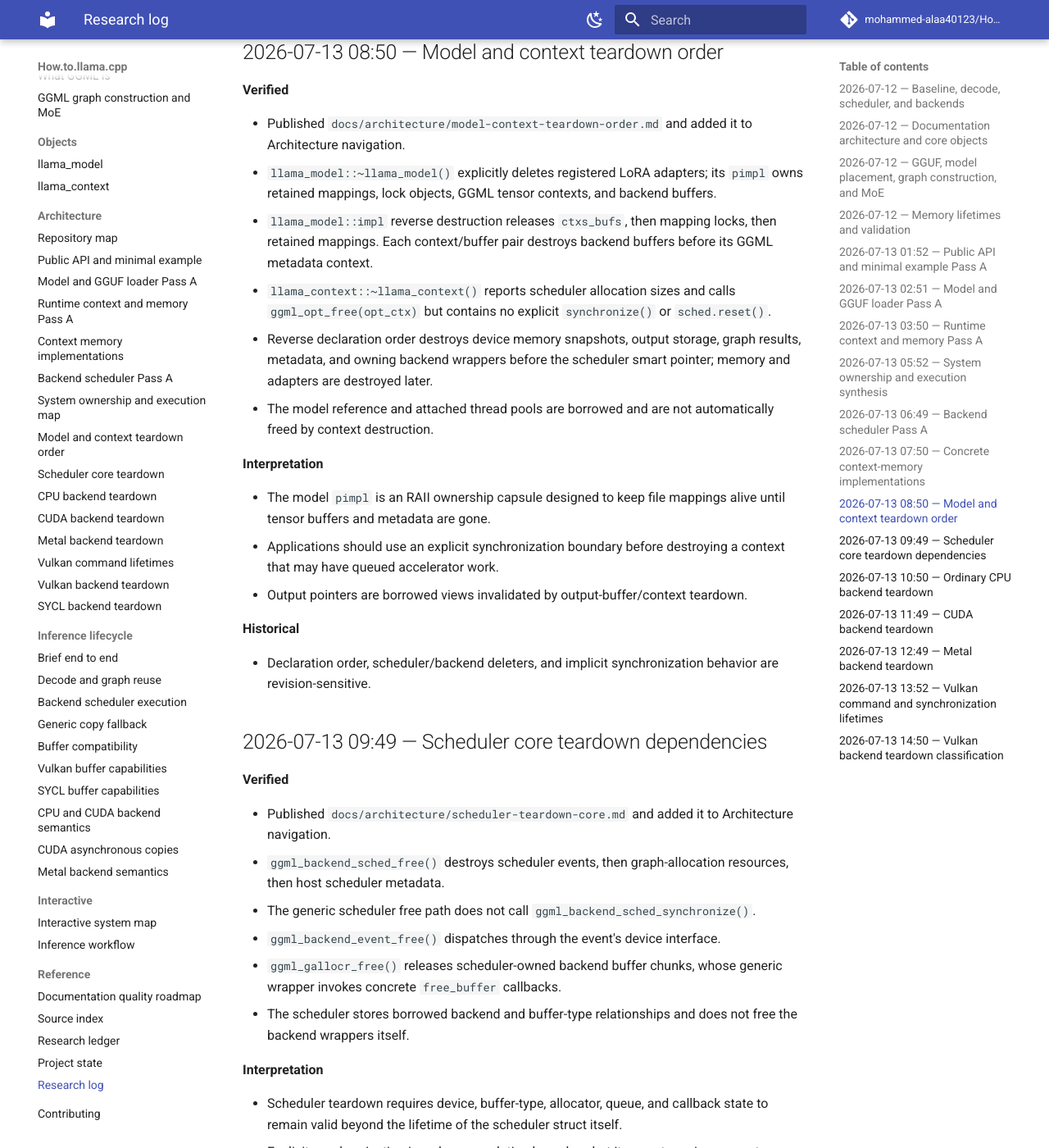
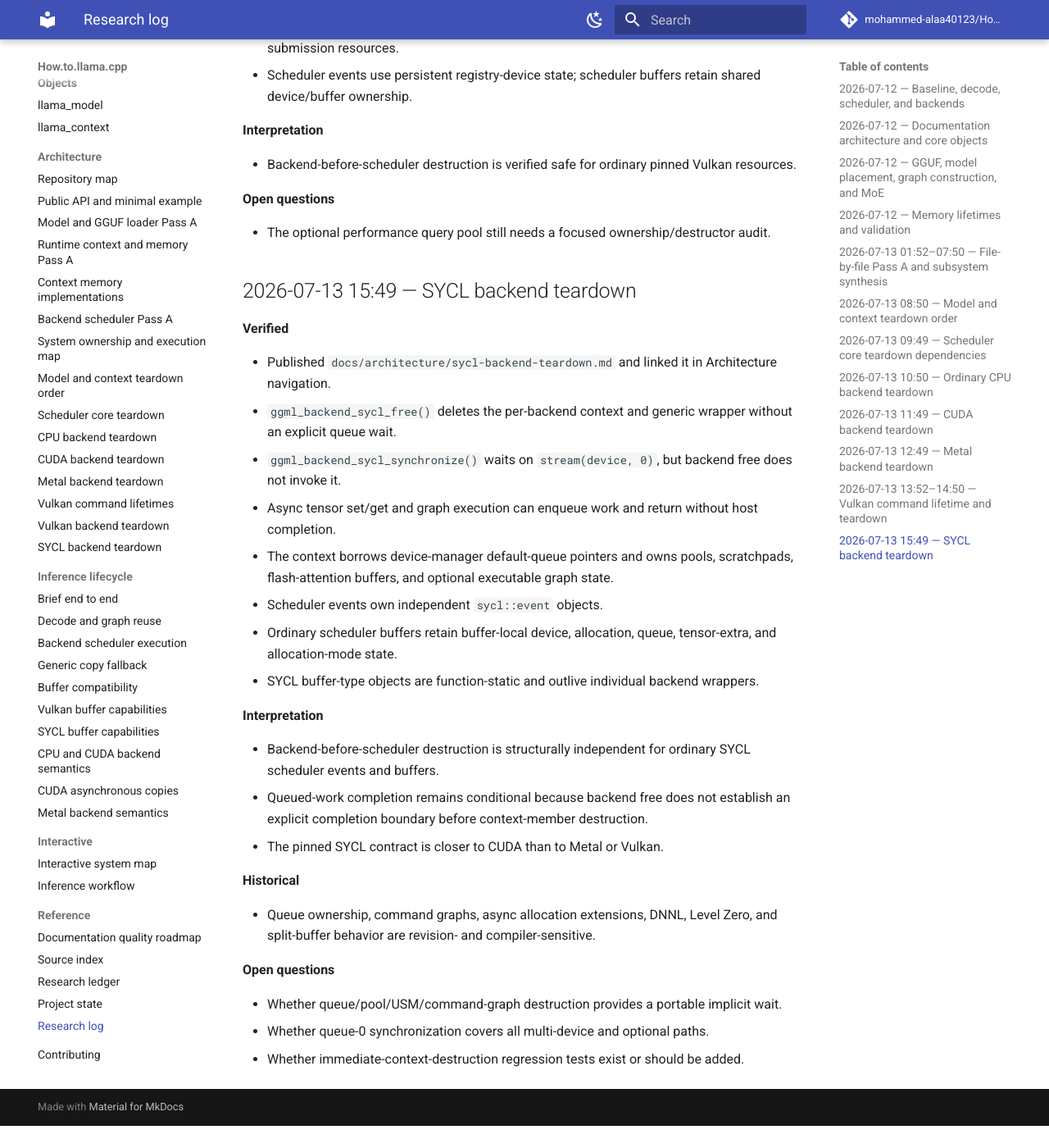
Before and after one commit to mohammed-alaa40123/How.to.llama.cpp, an MkDocs documentation site: the page built from docs/reference/research-log.md, in a window 1280 px wide and 1400 px high, scrolled down 4217 px. Shown: the whole window at 82% size. Built offline with MkDocs 1.6.1 and Material for MkDocs 9.7.7, drawn with Linux system fonts in a browser that asks for light colours; comment, search, counter and statistics services are not loaded; after the commit the page ends 5590 px from its top, so only the background shows below that; some of the changed text lies outside the part shown.

Commit message:
docs: log SYCL teardown findings

```diff
--- a/docs/reference/research-log.md
+++ b/docs/reference/research-log.md
@@ -15,7 +15,7 @@ This is the concise chronological ledger. Detailed notes live under `logs/resear
 **Interpretation**
 
 - Reuse preserves compatible topology/allocation, not token values or outputs.
-- CPU_Mapped addressability does not prove physical residency.
+- CPU-mapped addressability does not prove physical residency.
 
 ## 2026-07-12 — Documentation architecture and core objects
 
@@ -24,16 +24,15 @@ This is the concise chronological ledger. Detailed notes live under `logs/resear
 - Added the documentation-quality roadmap and six-tab foundations explorer.
 - Published canonical `llama_context` and `llama_model` pages and linked their explorer entries.
 - The context stores a non-owning model reference while owning mutable runtime state, scheduler resources, outputs, and memory modules.
-- `llama_model` owns architecture/vocabulary state, persistent tensors, buffers, and retained mappings and dispatches architecture-specific graph construction.
+- `llama_model` owns architecture/vocabulary state, persistent tensors, buffers, retained mappings, and architecture-specific graph dispatch.
 
 ## 2026-07-12 — GGUF, model placement, graph construction, and MoE
 
 **Verified**
 
 - Published canonical GGUF anatomy and model tensor-placement chapters.
-- The loader computes absolute source offsets from the GGUF data-region offset plus tensor descriptor offset and validates bounds.
+- GGUF stores tensors and metadata, not an executable graph; architecture code rebuilds GGML operations over loaded tensors.
 - Population paths include mapped alias, mapped copy/upload, direct read, asynchronous staging, and synchronous fallback.
-- GGUF stores tensors and metadata, not an executable graph; architecture code rebuilds GGML operations over loaded tensors.
 
 **Interpretation**
 
@@ -44,193 +43,124 @@ This is the concise chronological ledger. Detailed notes live under `logs/resear
 
 **Verified**
 
-- Published the memory-lifetime atlas and interactive owner/backing/validity/synchronization/release overlay.
+- Published the memory-lifetime atlas and interactive ownership overlay.
 - Mapping, allocation, residency, validity, command completion, and ownership are distinct states.
-- Added static validation for local interactive routes and Markdown anchors, fixture tests, and Documentation CI integration.
+- Added static validation for interactive routes and Markdown anchors, fixture tests, and Documentation CI integration.
 
-## 2026-07-13 01:52 — Public API and minimal example Pass A
+## 2026-07-13 01:52–07:50 — File-by-file Pass A and subsystem synthesis
 
 **Verified**
 
-- Published `docs/architecture/public-api-minimal-example.md`.
-- Mapped the public API, minimal example, facade, model, and context entry points.
-- Documented construction, ownership, batch views, synchronization assumptions, errors, and teardown.
-
-## 2026-07-13 02:51 — Model and GGUF loader Pass A
-
-**Verified**
-
-- Published `docs/architecture/model-gguf-loader-pass-a.md`.
-- GGUF parsing uses `no_alloc=true`; split descriptors are merged before destination allocation.
-- Buffer selection depends on expected operations and backend support.
-- Cancellation is distinct from exception unwinding.
+- Published Pass A pages for the public API/minimal example, model/GGUF loader, runtime context/memory, backend scheduler, and concrete context-memory implementations.
+- Published the cross-subsystem ownership and execution map.
+- The pinned tree contains ordinary KV, iSWA, DSA, DSV4, recurrent, hybrid, and hybrid-iSWA persistent memory implementations.
+- Scheduler copy allocation, current-generation validity, and previous-consumer completion are separate states.
 
 **Interpretation**
 
-- The loader is a transactional bridge from temporary parse/I/O state into persistent model-owned storage.
-
-## 2026-07-13 03:50 — Runtime context and memory Pass A
-
-**Verified**
-
-- Published `docs/architecture/runtime-context-memory-pass-a.md`.
-- `llama_context` references the model and owns runtime backends, scheduler state, persistent memory, output buffers, graph-result caches, and the reusable batch allocator.
-- `llama_memory_i` defines persistent memory behavior; `llama_memory_context_i` carries temporary ubatch state and `apply()` is the mutation boundary.
-- Pending KV shifts/copies may be backend memory-update graphs and require synchronization before conflicting reuse or host state I/O.
-
-**Interpretation**
-
+- The loader is a transactional publisher, `llama_context` is a mutable session around a borrowed model, and the scheduler is an execution planner.
 - A per-batch memory context behaves like a transaction plan.
-- Context memory is polymorphic, not one universal KV ring.
-
-## 2026-07-13 05:52 — System ownership and execution synthesis
-
-**Verified**
-
-- Published `docs/architecture/system-ownership-and-execution-map.md`.
-- The synthesis connects loader publication, persistent model storage, context runtime state, memory, graph construction, scheduler copies, execution, output visibility, and teardown.
-- Ownership, addressability, residency, allocation, validity, and queued completion are distinct.
-
-**Interpretation**
-
-- `llama_model_loader` is a transactional publisher, `llama_context` is a mutable session around a borrowed model, and the scheduler is an execution planner.
-
-## 2026-07-13 06:49 — Backend scheduler Pass A
-
-**Verified**
-
-- Published `docs/architecture/backend-scheduler-pass-a.md`.
-- Inventoried assignment, splits, dependency copies, allocation, execution, synchronization, reset, and teardown.
-- Scheduler copy allocation, current-generation validity, and previous-consumer completion are separate states.
-- User inputs receive stricter lifetime handling; internal copies use async support or synchronized fallback.
-
-**Interpretation**
-
-- A scheduler copy is valid only for a particular source-value generation and copy slot.
-- Events are reuse fences, not merely profiling markers.
-
-## 2026-07-13 07:50 — Concrete context-memory implementations
-
-**Verified**
-
-- Published `docs/architecture/context-memory-implementations.md`.
-- The pinned tree contains seven persistent implementations: ordinary KV, iSWA, DSA, DSV4, recurrent, hybrid, and hybrid-iSWA.
-- Architecture predicates and no-memory branches are mapped exactly.
-- DSV4 combines raw iSWA state, compressed K-only stores, and persistent compressor state.
-
-**Interpretation**
-
-- `create_memory()` acts as an architecture-to-state-machine compiler.
-- “KV cache size” is not a universal metric for recurrent, hybrid, or compressed memory.
 
 ## 2026-07-13 08:50 — Model and context teardown order
 
 **Verified**
 
-- Published `docs/architecture/model-context-teardown-order.md` and added it to Architecture navigation.
-- `llama_model::~llama_model()` explicitly deletes registered LoRA adapters; its `pimpl` owns retained mappings, lock objects, GGML tensor contexts, and backend buffers.
-- `llama_model::impl` reverse destruction releases `ctxs_bufs`, then mapping locks, then retained mappings. Each context/buffer pair destroys backend buffers before its GGML metadata context.
-- `llama_context::~llama_context()` reports scheduler allocation sizes and calls `ggml_opt_free(opt_ctx)` but contains no explicit `synchronize()` or `sched.reset()`.
-- Reverse declaration order destroys device memory snapshots, output storage, graph results, metadata, and owning backend wrappers before the scheduler smart pointer; memory and adapters are destroyed later.
-- The model reference and attached thread pools are borrowed and are not automatically freed by context destruction.
+- Published `docs/architecture/model-context-teardown-order.md`.
+- `llama_model` retains mappings until tensor buffers and metadata are released.
+- `llama_context` reverse destruction releases owning backend wrappers before the scheduler smart pointer.
+- The context destructor contains no universal explicit synchronization call.
 
 **Interpretation**
 
-- The model `pimpl` is an RAII ownership capsule designed to keep file mappings alive until tensor buffers and metadata are gone.
-- Applications should use an explicit synchronization boundary before destroying a context that may have queued accelerator work.
-- Output pointers are borrowed views invalidated by output-buffer/context teardown.
-
-**Historical**
-
-- Declaration order, scheduler/backend deleters, and implicit synchronization behavior are revision-sensitive.
+- Applications should establish an explicit synchronization boundary before destroying a context that may have queued accelerator work.
 
 ## 2026-07-13 09:49 — Scheduler core teardown dependencies
 
 **Verified**
 
-- Published `docs/architecture/scheduler-teardown-core.md` and added it to Architecture navigation.
-- `ggml_backend_sched_free()` destroys scheduler events, then graph-allocation resources, then host scheduler metadata.
-- The generic scheduler free path does not call `ggml_backend_sched_synchronize()`.
-- `ggml_backend_event_free()` dispatches through the event's device interface.
-- `ggml_gallocr_free()` releases scheduler-owned backend buffer chunks, whose generic wrapper invokes concrete `free_buffer` callbacks.
-- The scheduler stores borrowed backend and buffer-type relationships and does not free the backend wrappers itself.
+- Published `docs/architecture/scheduler-teardown-core.md`.
+- Scheduler free destroys events, graph-allocation resources, and host metadata without a generic synchronize call.
+- Event destruction dispatches through device interfaces; graph allocation frees concrete backend buffers.
 
 **Interpretation**
 
-- Scheduler teardown requires device, buffer-type, allocator, queue, and callback state to remain valid beyond the lifetime of the scheduler struct itself.
-- Explicit synchronization is a clear completion boundary, but it cannot repair a concrete backend object-lifetime violation.
+- Teardown safety depends on concrete backend device, queue, buffer-type, allocator, and callback lifetimes.
 
 ## 2026-07-13 10:50 — Ordinary CPU backend teardown
 
 **Verified**
 
-- Published `docs/architecture/cpu-backend-teardown.md` and added it to Architecture navigation.
 - CPU graph execution is synchronous; the ordinary CPU backend exposes no async tensor methods, synchronize callback, or events.
-- The CPU device and device context are static registry objects that outlive individual backend wrappers.
+- CPU device state is static and scheduler buffers are backend-wrapper independent.
 
 **Interpretation**
 
-- Backend-before-scheduler destruction is verified safe for the ordinary pinned CPU backend.
+- Backend-before-scheduler destruction is verified safe for ordinary pinned CPU resources.
 
 ## 2026-07-13 11:49 — CUDA backend teardown
 
 **Verified**
 
-- Published `docs/architecture/cuda-backend-teardown.md` and added it to Architecture navigation.
-- CUDA backend destruction deletes context-owned streams, events, cuBLAS handles, graph state, and wrapper state.
+- CUDA backend destruction releases context-owned streams, events, cuBLAS handles, graph state, and wrapper state.
 - Scheduler CUDA events and buffers retain device- or buffer-local state independent of the individual backend context.
 
 **Interpretation**
 
-- Backend-before-scheduler destruction is structurally independent for ordinary CUDA scheduler resources.
-- Queued-work completion remains conditional because the pinned path lacks one explicit all-stream synchronization boundary before teardown.
+- Backend-before-scheduler destruction is structurally independent for ordinary CUDA scheduler resources, but queued-work completion remains conditional.
 
 ## 2026-07-13 12:49 — Metal backend teardown
 
 **Verified**
 
-- Published `docs/architecture/metal-backend-teardown.md` and added it to Architecture navigation.
-- `ggml_backend_metal_free()` explicitly synchronizes before releasing command buffers and Objective-C resources.
+- Metal backend free explicitly synchronizes before releasing command buffers and Objective-C resources.
 - Scheduler events and buffers retain device-level or buffer-local state.
 
 **Interpretation**
 
 - Backend-before-scheduler destruction is verified safe for ordinary pinned Metal resources.
 
-## 2026-07-13 13:52 — Vulkan command and synchronization lifetimes
+## 2026-07-13 13:52–14:50 — Vulkan command lifetime and teardown
 
 **Verified**
 
-- Published `docs/architecture/vulkan-command-lifetime.md` and added it to Architecture navigation.
-- Vulkan command pools are scoped per `(context, queue)` and `(device, queue)` pairing and track reusable command buffers.
-- Synchronous read, copy, and memset helpers wait on a fence before recycling command-pool state.
-- Binary semaphores, timeline semaphores, and Vulkan events are pooled.
+- Vulkan command pools track reusable command buffers per context/device queue pairing.
+- Synchronous helpers wait on fences before recycling command-pool state.
+- Vulkan backend cleanup explicitly synchronizes before destroying context-owned submission resources.
+- Scheduler events use persistent registry-device state; scheduler buffers retain shared device/buffer ownership.
 
 **Interpretation**
 
-- Command-pool reset is a reuse step after completion, not a synchronization mechanism.
-- Graph compute submission does not itself imply host completion.
+- Backend-before-scheduler destruction is verified safe for ordinary pinned Vulkan resources.
 
-## 2026-07-13 14:50 — Vulkan backend teardown classification
+**Open questions**
+
+- The optional performance query pool still needs a focused ownership/destructor audit.
+
+## 2026-07-13 15:49 — SYCL backend teardown
 
 **Verified**
 
-- Published `docs/architecture/vulkan-backend-teardown.md` and added it to Architecture navigation.
-- `ggml_backend_vk_free()` calls `ggml_vk_cleanup()` before deleting the Vulkan context and wrapper.
-- Cleanup discards unsubmitted recording, explicitly calls `ggml_vk_synchronize()` for submitted work, and only then destroys graph synchronization state, temporary buffers, events, fences, descriptor pools, command pools, and transfer-queue synchronization objects.
-- Scheduler Vulkan events are destroyed through persistent backend-device registry state and do not require the deleted per-backend context.
-- Scheduler Vulkan buffers retain a buffer-local shared `vk_device` and `vk_buffer` and remain independently destructible.
+- Published `docs/architecture/sycl-backend-teardown.md` and linked it in Architecture navigation.
+- `ggml_backend_sycl_free()` deletes the per-backend context and generic wrapper without an explicit queue wait.
+- `ggml_backend_sycl_synchronize()` waits on `stream(device, 0)`, but backend free does not invoke it.
+- Async tensor set/get and graph execution can enqueue work and return without host completion.
+- The context borrows device-manager default-queue pointers and owns pools, scratchpads, flash-attention buffers, and optional executable graph state.
+- Scheduler events own independent `sycl::event` objects.
+- Ordinary scheduler buffers retain buffer-local device, allocation, queue, tensor-extra, and allocation-mode state.
+- SYCL buffer-type objects are function-static and outlive individual backend wrappers.
 
 **Interpretation**
 
-- Backend-before-scheduler destruction is verified safe for the ordinary pinned Vulkan resources inspected in this audit.
-- The Vulkan free path provides a stronger explicit completion boundary than the pinned CUDA-family path.
+- Backend-before-scheduler destruction is structurally independent for ordinary SYCL scheduler events and buffers.
+- Queued-work completion remains conditional because backend free does not establish an explicit completion boundary before context-member destruction.
+- The pinned SYCL contract is closer to CUDA than to Metal or Vulkan.
 
 **Historical**
 
-- Queue topology, transfer policy, event implementation, and device-registry lifetime are revision-sensitive.
+- Queue ownership, command graphs, async allocation extensions, DNNL, Level Zero, and split-buffer behavior are revision- and compiler-sensitive.
 
 **Open questions**
 
-- The optional performance query pool is created/replaced during graph compute, but no explicit destruction call appeared in the inspected cleanup body.
-- Immediate-destruction validation tests and full process-exit Vulkan device teardown remain to be audited.
+- Whether queue/pool/USM/command-graph destruction provides a portable implicit wait.
+- Whether queue-0 synchronization covers all multi-device and optional paths.
+- Whether immediate-context-destruction regression tests exist or should be added.
```
